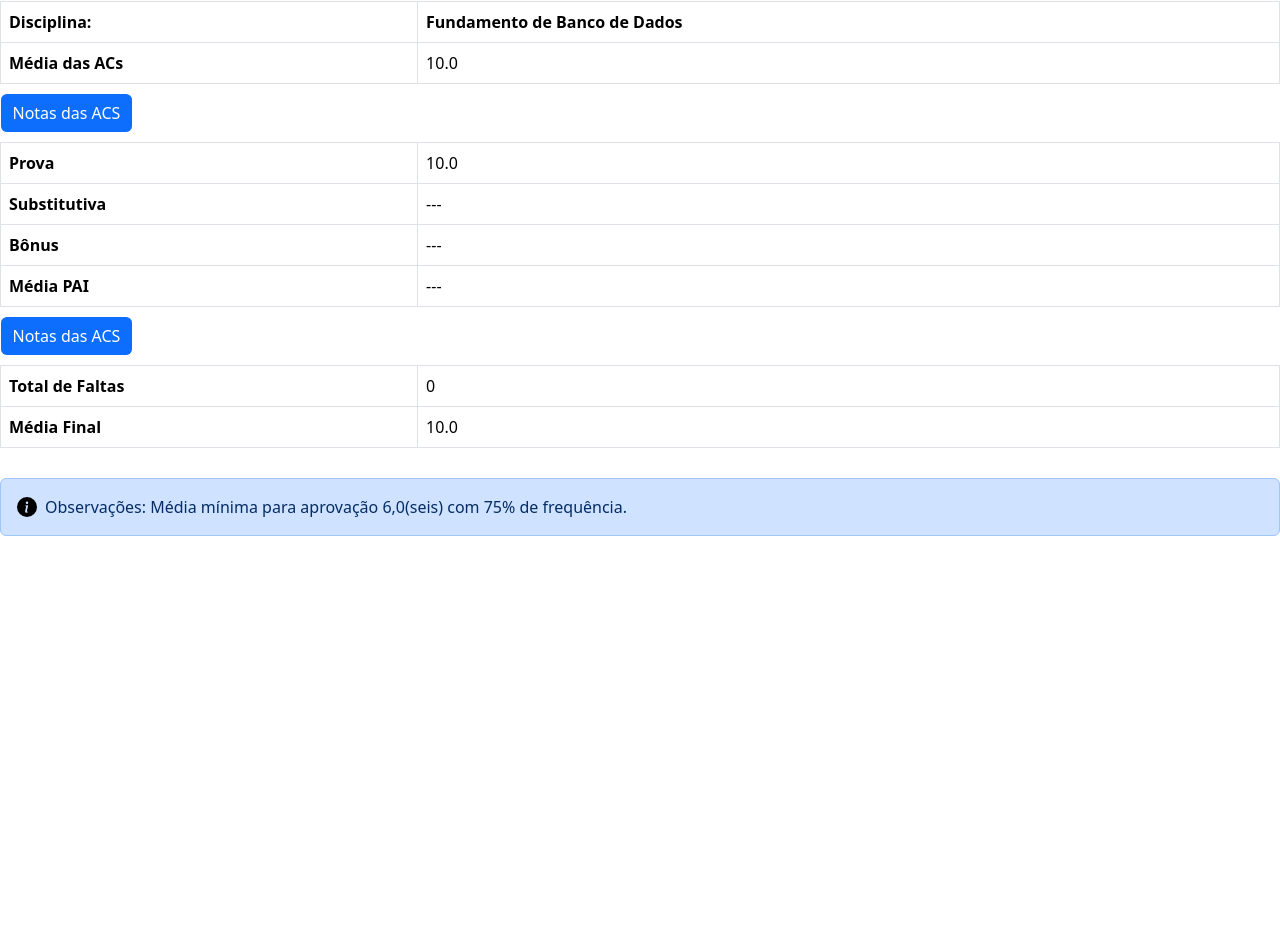
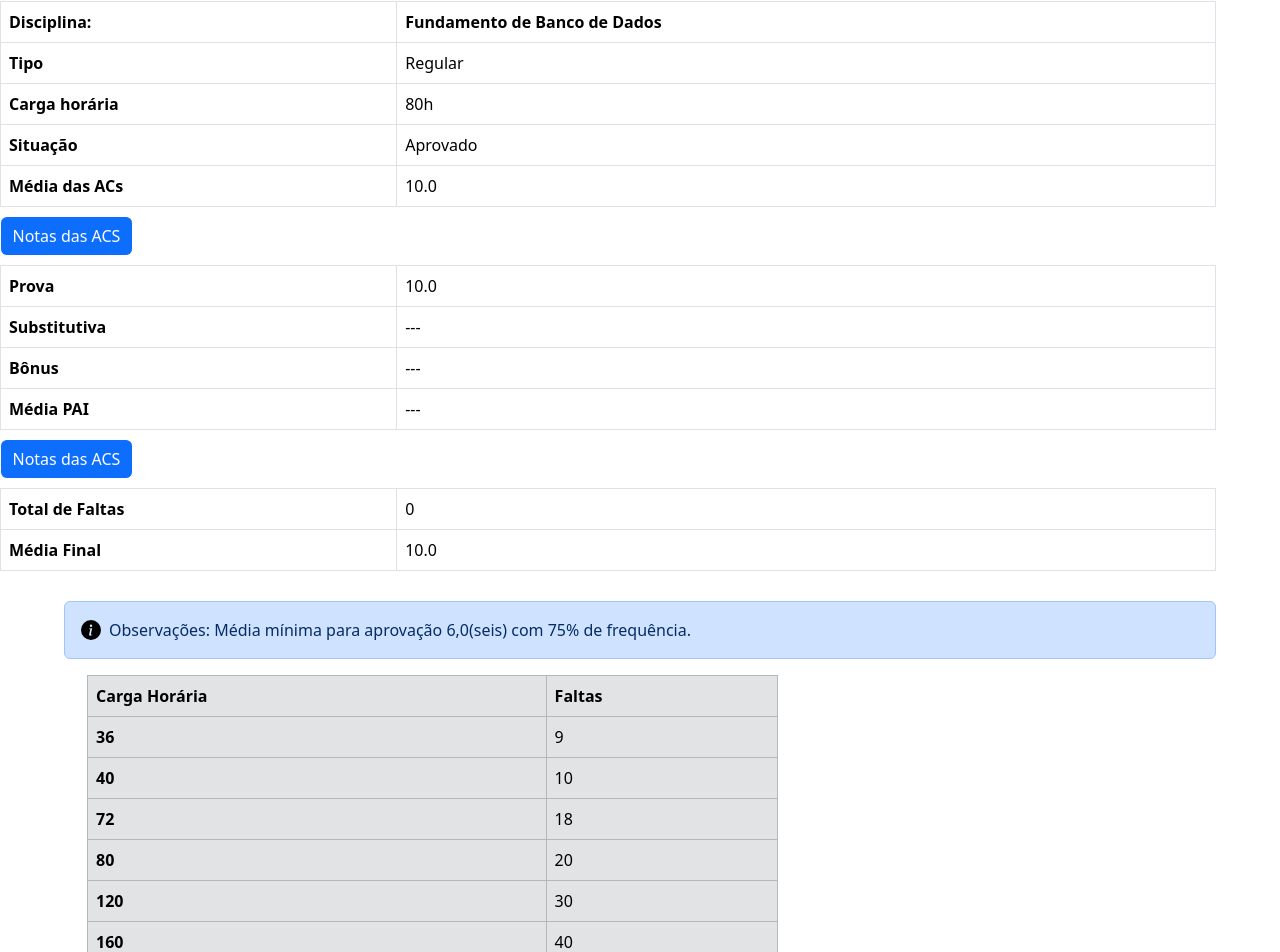
Before and after one commit to mandaapag03/ProjetoWebApp, an Angular app: page /boletim in a window 1280 px wide. Shown: the part 379-1331 px from the top of the page. Before the commit the page ends 931 px from the top, so only its background shows below. Built offline with nearby package versions, Linux system fonts and the light colour scheme.

Commit message:
Atualiza componente boletim

```diff
--- a/src/app/components/notas-faltas-components/boletim-disciplinas/boletim-disciplinas.component.css
+++ b/src/app/components/notas-faltas-components/boletim-disciplinas/boletim-disciplinas.component.css
@@ -1,4 +1,5 @@
 .tabela-dados-disciplina{
+    max-width: 95%;
     margin-bottom: 30px;
 }
 
--- a/src/app/components/notas-faltas-components/boletim-disciplinas/boletim-disciplinas.component.html
+++ b/src/app/components/notas-faltas-components/boletim-disciplinas/boletim-disciplinas.component.html
@@ -7,6 +7,18 @@
           </tr>
         </thead>
         <tbody>
+          <tr>
+            <th scope="row">Tipo</th>
+            <td>Regular</td>
+          </tr>
+          <tr>
+            <th scope="row">Carga horária</th>
+            <td>80h</td>
+          </tr>
+          <tr>
+            <th scope="row">Situação</th>
+            <td>Aprovado</td>
+          </tr>
           <tr>
             <th scope="row">Média das ACs</th>
             <td>10.0</td>
--- a/src/app/components/notas-faltas-components/boletim/boletim.component.css
+++ b/src/app/components/notas-faltas-components/boletim/boletim.component.css
@@ -1,3 +1,13 @@
 .tabela-dados-aluno{
+    max-width: 90%;
     margin-bottom: 30px;
 }
+
+.tabela-frequência{
+    max-width: 60%;
+    margin-left: 2%;
+}
+
+.observacoes{
+    margin: 0 5% 0 5%;
+}
--- a/src/app/components/notas-faltas-components/boletim/boletim.component.html
+++ b/src/app/components/notas-faltas-components/boletim/boletim.component.html
@@ -35,7 +35,7 @@
       </table>
 </div>
 <app-boletim-disciplinas></app-boletim-disciplinas>
-<div>
+<div class="observacoes">
   <div class="alert alert-primary d-flex align-items-center" role="alert">
     <svg xmlns="http://www.w3.org/2000/svg" class="bi bi-exclamation-triangle-fill flex-shrink-0 me-2" viewBox="0 0 16 16" role="img" aria-label="Warning:" width="20px">
       <path d="M8 16A8 8 0 1 0 8 0a8 8 0 0 0 0 16zm.93-9.412-1 4.705c-.07.34.029.533.304.533.194 0 .487-.07.686-.246l-.088.416c-.287.346-.92.598-1.465.598-.703 0-1.002-.422-.808-1.319l.738-3.468c.064-.293.006-.399-.287-.47l-.451-.081.082-.381 2.29-.287zM8 5.5a1 1 0 1 1 0-2 1 1 0 0 1 0 2z"/>
@@ -44,4 +44,41 @@
       Observações: Média mínima para aprovação 6,0(seis) com 75% de frequência.
     </div>
   </div>
+  <table class="table table-secondary table-bordered table-responsive-sm tabela-frequência">
+    <thead>
+      <tr>
+        <th>Carga Horária</th>
+        <th>Faltas</th>
+      </tr>
+    </thead>
+    <tbody>
+      <tr>
+        <th>36</th>
+        <td>9</td>
+      </tr>
+      <tr>
+        <th>40</th>
+        <td>10</td>
+      </tr>
+      <tr>
+        <th>72</th>
+        <td>18</td>
+      </tr>
+      <tr>
+        <th>80</th>
+        <td>20</td>
+      </tr>
+      <tr>
+        <th>120</th>
+        <td>30</td>
+      </tr>
+      <tr>
+        <th>160</th>
+        <td>40</td>
+      </tr>
+    </tbody>
+  </table>
+  <div class="alert alert-dark" role="alert">
+    <em>Sujeito à alterações e não válido como histórico. Em caso de dúvida, entre em contato com o professor da disciplina.</em>
+  </div>
 </div>
```
